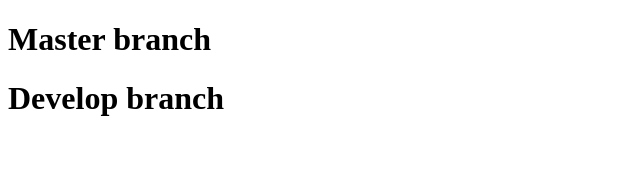
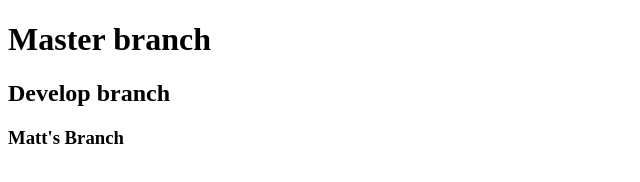
Before and after one commit to ThomasCGlover/serverblue, a plain HTML site: page index.html in a window 1280 px wide. Shown: the whole page, without its empty margins (0-640 px from the left). Drawn offline with Linux system fonts and the light colour scheme.

Commit message:
matts branch

```diff
--- a/index.html
+++ b/index.html
@@ -7,6 +7,7 @@
 </head>
 <body>
     <h1>Master branch</h1>
-    <h1>Develop branch</h1>
+    <h2>Develop branch</h2>
+    <h3>Matt's Branch</h3>
 </body>
 </html>
```
